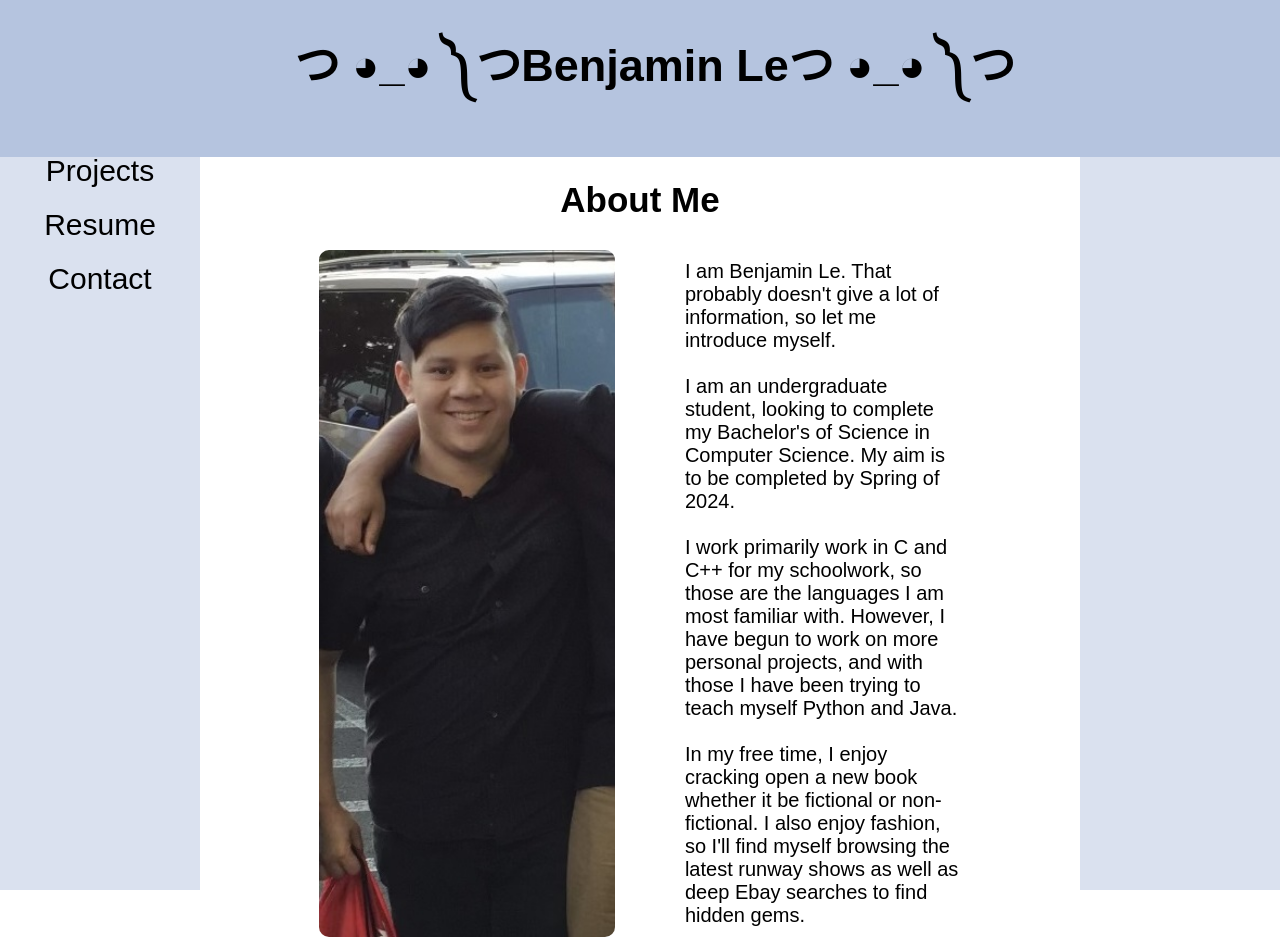
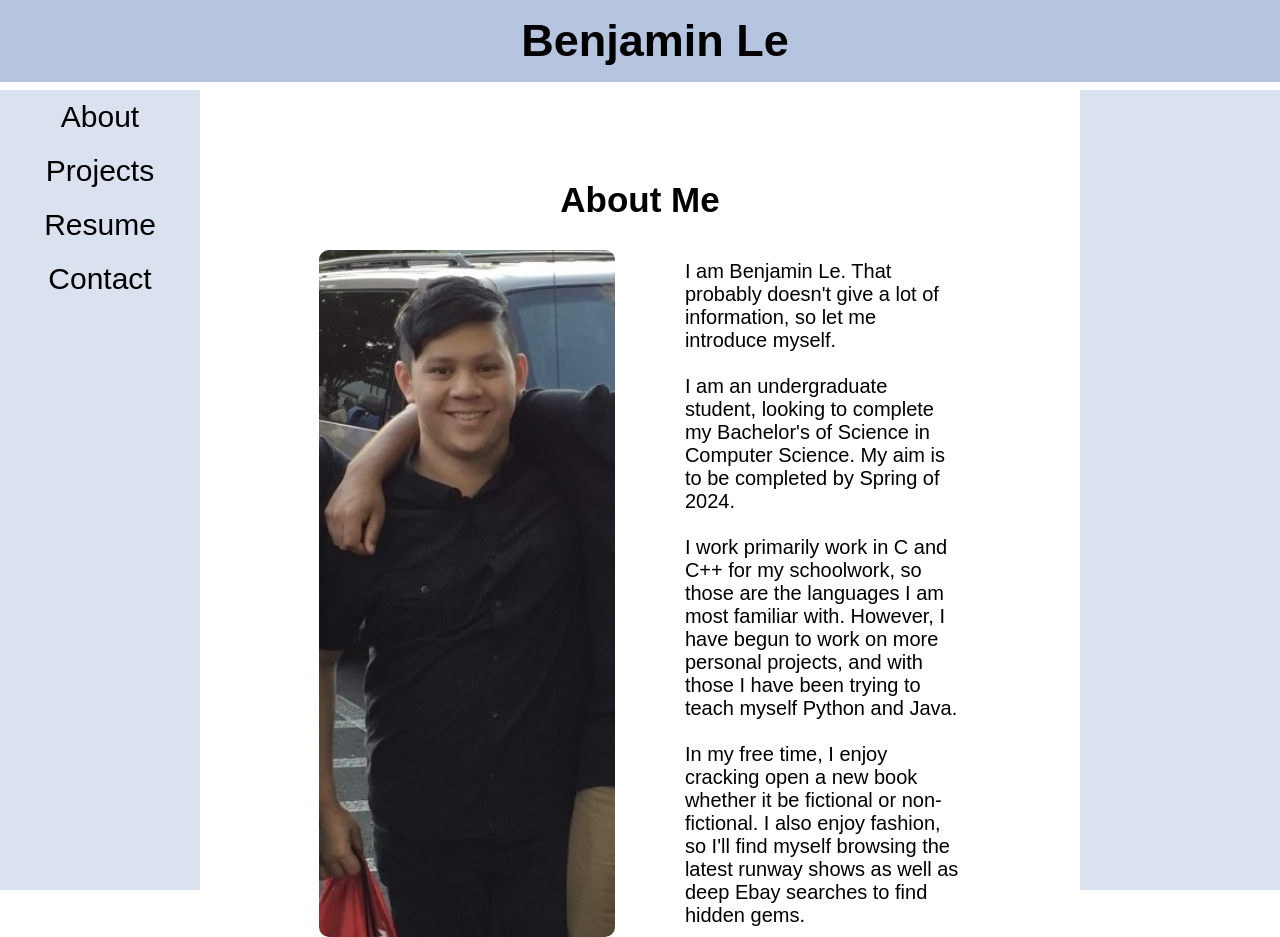
Before and after one commit to lebenpdx/web, a plain HTML site: page index.html in a window 1280 px wide. Drawn offline with Linux system fonts and the light colour scheme.

Commit message:
Edit header

```diff
--- a/index.html
+++ b/index.html
@@ -10,7 +10,7 @@
   </head>
   <body>
     <header class="header">
-      <div class="header-text">つ ◕_◕ ༽つBenjamin Leつ ◕_◕ ༽つ</div>
+      <div class="header-text">Benjamin Le</div>
     </header>
     <div class="sidebar">
       <a href="about.html" class="menu-item">About</a>
```
